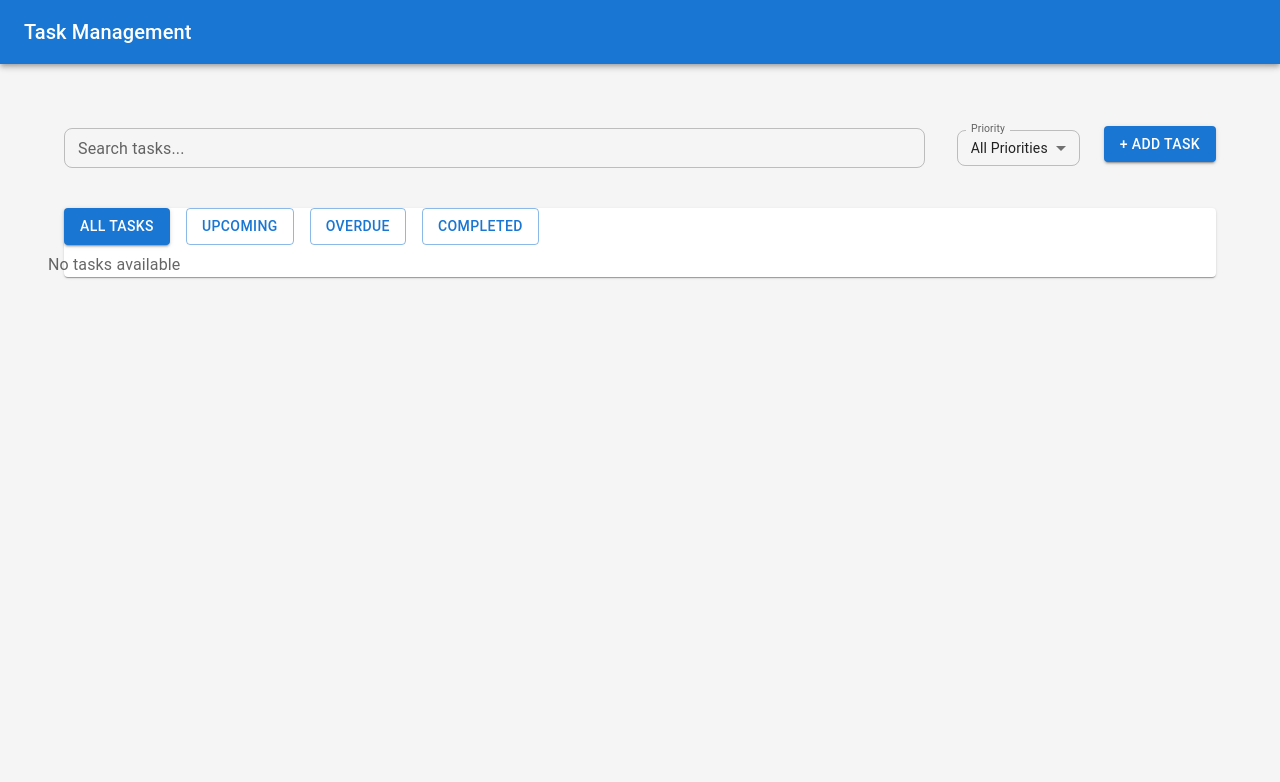
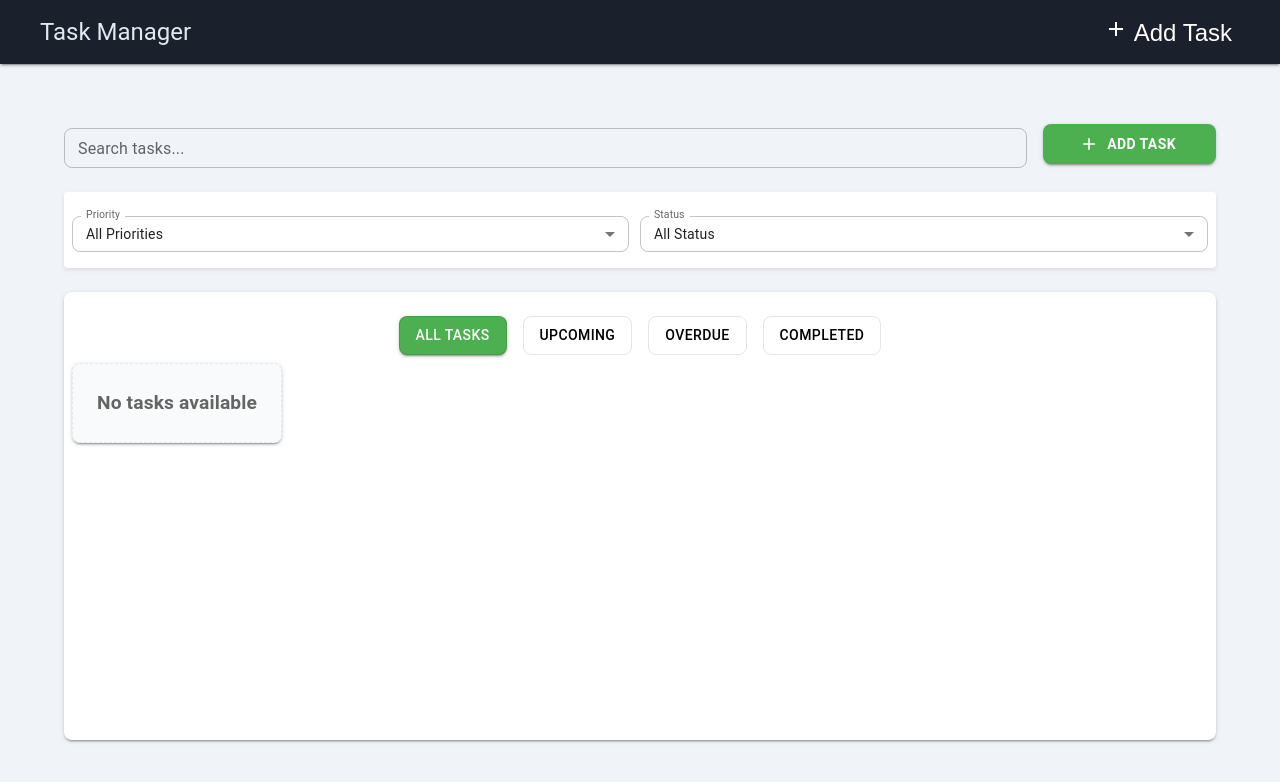
Before and after one commit to w3yogesh/EliteFit-ai-task, a React (Create React App) app: page / in a window 1280 px wide. Shown: the top 782 px of the page. Built offline with nearby package versions, Linux system fonts and the light colour scheme; the HTML template or start-up script is replaced by a standard one.

Commit message:
added multiple function and local host update for update delete and create tasks

```diff
--- a/src/App.js
+++ b/src/App.js
@@ -14,8 +14,10 @@ import {
   Drawer,
   IconButton,
   Modal,
+  Divider,
 } from "@mui/material";
 import FilterListIcon from "@mui/icons-material/FilterList";
+import AddIcon from "@mui/icons-material/Add";
 
 const App = () => {
   const [tasks, setTasks] = useState([]);
@@ -26,112 +28,129 @@ const App = () => {
   const [editingTask, setEditingTask] = useState(null);
   const [isFilterMenuOpen, setIsFilterMenuOpen] = useState(false);
 
-  // Load tasks from localStorage with error handling and debugging
   useEffect(() => {
     const storedTasks = localStorage.getItem("tasks");
-
     if (storedTasks) {
       try {
         const parsedTasks = JSON.parse(storedTasks);
-
-        if (Array.isArray(parsedTasks)) {
-          console.log("Loaded tasks from localStorage:", parsedTasks);
-          setTasks(parsedTasks);
-        } else {
-          console.error("Stored tasks are not in the correct format.");
-          setTasks([]);
-        }
+        setTasks(Array.isArray(parsedTasks) ? parsedTasks : []);
       } catch (error) {
         console.error("Failed to parse tasks from localStorage:", error);
         setTasks([]);
       }
-    } else {
-      console.log("No tasks found in localStorage");
-      setTasks([]);
     }
   }, []);
 
-  // Save tasks to localStorage whenever `tasks` state changes
   useEffect(() => {
     if (tasks.length > 0) {
       localStorage.setItem("tasks", JSON.stringify(tasks));
-      console.log("Saved tasks to localStorage:", tasks);
     }
   }, [tasks]);
 
   const addTask = (task) => {
     const newTask = { ...task, id: Date.now(), status: "Pending" };
-    console.log("Adding new task:", newTask);
-
-    setTasks((prevTasks) => [...prevTasks, newTask]);
+    console.log(newTask);
+    setTasks((prevTasks) => {
+      const updatedTasks = [...prevTasks, newTask];
+      localStorage.setItem("tasks", JSON.stringify(updatedTasks));
+      return updatedTasks;
+    });
     setShowForm(false);
   };
 
   const updateTask = (updatedTask) => {
-    console.log("Updating task:", updatedTask);
-
     setTasks((prevTasks) =>
       prevTasks.map((task) => (task.id === updatedTask.id ? updatedTask : task))
     );
+    setShowForm(false);
     setEditingTask(null);
-    setShowForm(false);
   };
 
   const deleteTask = (id) => {
-    console.log("Deleting task with id:", id);
-
-    setTasks((prevTasks) => {
-      const updatedTasks = prevTasks.filter((task) => task.id !== id);
+    const updatedTasks = tasks.filter((task) => task.id !== id);
+    setTasks(updatedTasks);
     localStorage.setItem("tasks", JSON.stringify(updatedTasks));
-      console.log("Updated tasks after deletion:", updatedTasks);
-      return updatedTasks;
-    });
   };
 
   return (
-    <Box sx={{ minHeight: "100vh", bgcolor: "grey.100" }}>
-      {/* Header Section */}
-      <AppBar position="static">
-        <Toolbar>
-          <Typography variant="h6" component="div" sx={{ flexGrow: 1 }}>
-            Task Management
+    <Box sx={{ minHeight: "100vh", bgcolor: "#f0f4f8" }}>
+      <AppBar position="sticky" sx={{ bgcolor: "#1A202C", boxShadow: 2 }}>
+        <Toolbar sx={{ maxWidth: "1200px", width: "100%", margin: "0 auto" }}>
+          <Typography variant="h5" sx={{ flexGrow: 1, color: "#E2E8F0" }}>
+            Task Manager
           </Typography>
+          <IconButton
+            color="inherit"
+            onClick={() => setShowForm(true)}
+            sx={{ display: { xs: "none", sm: "inline-block" } }}
+          >
+            <AddIcon /> Add Task
+          </IconButton>
         </Toolbar>
       </AppBar>
 
       <Container maxWidth="lg" sx={{ py: 6 }}>
-        {/* Controls Section */}
-        <Box sx={{ display: "flex", alignItems: "center", mb: 4 }}>
-          {/* Search Bar */}
-          <Box sx={{ flexGrow: 1 }}>
+        <Box
+          sx={{ display: "flex", alignItems: "center", mb: 2, width: "100%" }}
+        >
           <SearchBar
             searchQuery={searchQuery}
             setSearchQuery={setSearchQuery}
           />
+          <Button
+            variant="contained"
+            color="primary"
+            onClick={() => setShowForm(true)}
+            startIcon={<AddIcon />}
+            sx={{
+              fontWeight: 600,
+              bgcolor: "#4CAF50",
+              ":hover": { bgcolor: "#388E3C" },
+              padding: "8px 16px",
+              borderRadius: 2,
+              minWidth: "15%",
+              fontSize: "0.875rem",
+            }}
+          >
+            Add Task
+          </Button>
         </Box>
 
-          {/* Filter and Add Button */}
-          <Box sx={{ display: "flex", alignItems: "center", ml: 2 }}>
-            {/* Filter Button (Mobile) */}
-            <IconButton
-              onClick={() => setIsFilterMenuOpen(!isFilterMenuOpen)}
-              sx={{ display: { xs: "block", md: "none" } }}
+        <Box
+          sx={{
+            display: "flex",
+            justifyContent: "space-between",
+            mb: 3,
+            bgcolor: "#ffffff",
+            p: 1,
+            borderRadius: 1,
+            boxShadow: "0px 2px 4px rgba(0, 0, 0, 0.1)",
+            width: "auto",
+          }}
         >
-              <FilterListIcon />
-            </IconButton>
+          <PriorityFilter
+            priorityFilter={priorityFilter}
+            setPriorityFilter={setPriorityFilter}
+            sx={{ mr: 2 }}
+          />
+          <StatusFilter
+            statusFilter={statusFilter}
+            setStatusFilter={setStatusFilter}
+          />
+        </Box>
 
-            {/* Filter Options */}
         <Drawer
           anchor="right"
           open={isFilterMenuOpen}
           onClose={() => setIsFilterMenuOpen(false)}
           sx={{ display: { xs: "block", md: "none" } }}
         >
-              <Box p={2}>
+          <Box p={3} sx={{ width: 280 }}>
             <PriorityFilter
               priorityFilter={priorityFilter}
               setPriorityFilter={setPriorityFilter}
             />
+            <Divider sx={{ my: 2 }} />
             <StatusFilter
               statusFilter={statusFilter}
               setStatusFilter={setStatusFilter}
@@ -139,26 +158,6 @@ const App = () => {
           </Box>
         </Drawer>
 
-            <Box sx={{ display: { xs: "none", md: "flex" }, ml: 2 }}>
-              <PriorityFilter
-                priorityFilter={priorityFilter}
-                setPriorityFilter={setPriorityFilter}
-              />
-            </Box>
-
-            {/* Add Task Button */}
-            <Button
-              variant="contained"
-              color="primary"
-              onClick={() => setShowForm(true)}
-              sx={{ ml: 2 }}
-            >
-              + Add Task
-            </Button>
-          </Box>
-        </Box>
-
-        {/* Task Form Modal */}
         <Modal
           open={showForm}
           onClose={() => setShowForm(false)}
@@ -166,14 +165,17 @@ const App = () => {
             display: "flex",
             alignItems: "center",
             justifyContent: "center",
+            backdropFilter: "blur(3px)",
           }}
         >
           <Box
             sx={{
               bgcolor: "background.paper",
               p: 4,
-              borderRadius: 1,
-              boxShadow: 24,
+              borderRadius: 3,
+              boxShadow: 10,
+              width: "90%",
+              maxWidth: 600,
             }}
           >
             <TaskForm
@@ -181,24 +183,32 @@ const App = () => {
               addTask={addTask}
               updateTask={updateTask}
               editingTask={editingTask}
+              setEditingTask={setEditingTask}
               closeForm={() => setShowForm(false)}
             />
           </Box>
         </Modal>
 
-        {/* Task Dashboard */}
-        <Box sx={{ bgcolor: "white", borderRadius: 1, boxShadow: 1 }}>
+        <Box
+          sx={{
+            bgcolor: "#ffffff",
+            borderRadius: 2,
+            boxShadow: 2,
+            p: 3,
+            minHeight: "50vh",
+          }}
+        >
           <TaskDashboard
             tasks={tasks}
             searchQuery={searchQuery}
             priorityFilter={priorityFilter}
             statusFilter={statusFilter}
             deleteTask={deleteTask}
+            updateTask={updateTask}
             setEditingTask={(task) => {
               setEditingTask(task);
               setShowForm(true);
             }}
-            updateTask={updateTask}
           />
         </Box>
       </Container>
--- a/src/components/TaskDashboard.jsx
+++ b/src/components/TaskDashboard.jsx
@@ -1,118 +1,224 @@
-import React, { useState } from 'react';
-import { CheckCircle, Edit, Trash2 } from 'lucide-react';
-import { Typography, Grid, Card, CardContent, CardActions, Button, IconButton, Chip, Stack } from '@mui/material';
+import React, { useState } from "react";
+import { CheckCircle, Edit, Trash2 } from "lucide-react";
+import { Typography, Grid, IconButton, Box, Button, Stack } from "@mui/material";
+import { red, orange, green, grey } from "@mui/material/colors";
 
 const TaskDashboard = ({
   tasks,
   searchQuery,
   priorityFilter,
   deleteTask,
+  statusFilter,
   setEditingTask,
-  updateTask
+  updateTask,
 }) => {
-  const [taskFilter, setTaskFilter] = useState('All'); // State to manage filter selection
+  const [taskFilter, setTaskFilter] = useState("All");
   const today = new Date();
 
-  // Filter tasks by priority, search query, and selected filter (All, Upcoming, Overdue, Completed)
-  const filteredTasks = tasks.filter(task => {
-    const isPriorityMatch = priorityFilter === 'All' || task.priority === priorityFilter;
+  const filteredTasks = tasks.filter((task) => {
+    const isPriorityMatch = priorityFilter === "All" || task.priority === priorityFilter;
+    const isStatusMatch = statusFilter === "All" || task.status === statusFilter;
     const isSearchMatch = task.title.toLowerCase().includes(searchQuery.toLowerCase());
 
     const isFilterMatch = (filter) => {
       switch (filter) {
-        case 'Upcoming':
-          return new Date(task.dueDate) > today && task.status !== 'Completed';
-        case 'Overdue':
-          return new Date(task.dueDate) < today && task.status !== 'Completed';
-        case 'Completed':
-          return task.status === 'Completed';
+        case "Upcoming":
+          return new Date(task.dueDate) > today && task.status !== "Completed";
+        case "Overdue":
+          return new Date(task.dueDate) < today && task.status !== "Completed";
+        case "Completed":
+          return task.status === "Completed";
         default:
           return true;
       }
     };
 
-    return isPriorityMatch && isSearchMatch && isFilterMatch(taskFilter);
+    return isPriorityMatch && isSearchMatch && isStatusMatch && isFilterMatch(taskFilter);
   });
 
   const getPriorityColor = (priority) => {
-    const colors = {
-      High: 'error',
-      Medium: 'warning',
-      Low: 'success'
-    };
-    return colors[priority] || 'default';
-  };
-
-  const getStatusColor = (status) => {
-    const colors = {
-      Pending: 'warning',
-      'In Progress': 'primary',
-      Completed: 'success'
-    };
-    return colors[status] || 'default';
+    const colors = { High: red[500], Medium: orange[500], Low: green[500] };
+    return colors[priority] || grey[500];
   };
 
   const handleToggleComplete = (task) => {
-    const updatedTask = {
-      ...task,
-      status: task.status === 'Completed' ? 'Pending' : 'Completed'
-    };
+    const updatedTask = { ...task, status: task.status === "Completed" ? "Pending" : "Completed" };
     updateTask(updatedTask);
   };
 
-  const renderTaskCards = (tasks) => (
-    tasks.map(task => (
-      <Grid item xs={12} sm={6} md={4} key={task.id}>
-        <Card variant="outlined" sx={{ borderColor: task.status === 'Completed' ? 'success.main' : 'grey.300' }}>
-          <CardContent>
-            <Grid container justifyContent="space-between" alignItems="center" mb={2}>
-              <Typography variant="h6" color={task.status === 'Completed' ? 'text.secondary' : 'text.primary'} sx={{ textDecoration: task.status === 'Completed' ? 'line-through' : 'none' }}>
+  const renderTaskList = (tasks) =>
+    tasks.map((task) => (
+      <Box
+        key={task.id}
+        sx={{
+          display: "flex",
+          alignItems: "center",
+          justifyContent: "space-between",
+          padding: 2,
+          borderRadius: 2,
+          bgcolor: task.status === "Completed" ? grey[200] : "white",
+          boxShadow: 1,
+          mb: 2,
+          width: "100%",
+          "&:hover": { bgcolor: grey[100], cursor: "pointer" },
+        }}
+      >
+        <Box sx={{ flexGrow: 1, width: "100%" }}>
+          <Typography
+            variant="h6"
+            sx={{
+              fontWeight: "bold",
+              textDecoration: task.status === "Completed" ? "line-through" : "none",
+              color: task.status === "Completed" ? "text.secondary" : "text.primary",
+            }}
+          >
             {task.title}
           </Typography>
-              <IconButton onClick={() => handleToggleComplete(task)} color={task.status === 'Completed' ? 'success' : 'default'}>
+          <Typography variant="body2" color="text.secondary" sx={{ mb: 1 }}>
+            {task.description}
+          </Typography>
+          <Box sx={{ display: "flex", alignItems: "center" }}>
+            <Typography variant="body2" color="text.secondary" sx={{ mr: 1 }}>
+              Due: {task.dueDate}
+            </Typography>
+            <Box
+              sx={{
+                width: "12px",
+                height: "12px",
+                borderRadius: "50%",
+                bgcolor: getPriorityColor(task.priority),
+                mr: 1,
+              }}
+            />
+            <Typography variant="body2" color="text.secondary">
+              {task.priority} | {task.status}
+            </Typography>
+          </Box>
+        </Box>
+
+        <Box sx={{ display: "flex", justifyContent: "flex-end", alignItems: "center" }}>
+          <IconButton
+            color={task.status === "Completed" ? "success" : "default"}
+            onClick={() => handleToggleComplete(task)}
+          >
             <CheckCircle />
           </IconButton>
-            </Grid>
-            <Typography variant="body2" color="text.secondary" mb={2}>
-              {task.description}
-            </Typography>
-            <div>
-              <Chip label={task.priority} color={getPriorityColor(task.priority)} size="small" sx={{ mr: 1 }} />
-              <Chip label={task.status} color={getStatusColor(task.status)} size="small" />
-            </div>
-          </CardContent>
-          <CardActions>
-            <IconButton onClick={() => setEditingTask(task)} color="default">
+          <IconButton onClick={() => setEditingTask(task)} color="primary">
             <Edit />
           </IconButton>
           <IconButton onClick={() => deleteTask(task.id)} color="error">
             <Trash2 />
           </IconButton>
-          </CardActions>
-        </Card>
-      </Grid>
-    ))
-  );
+        </Box>
+      </Box>
+    ));
 
   return (
     <div>
-      <Stack direction="row" spacing={2} mb={3}>
-        <Button variant={taskFilter === 'All' ? 'contained' : 'outlined'} onClick={() => setTaskFilter('All')}>
+      <Stack direction="row" spacing={2} mb={3} justifyContent="center">
+        <Button
+          variant={taskFilter === "All" ? "contained" : "outlined"}
+          onClick={() => setTaskFilter("All")}
+          sx={{
+            fontWeight: 500,
+            padding: "6px 16px",
+            borderRadius: 2,
+            border: "1px solid rgba(0, 0, 0, 0.1)",
+            backgroundColor: taskFilter === "All" ? "#4CAF50" : "transparent",
+            color: taskFilter === "All" ? "#fff" : "inherit",
+            "&:hover": {
+              bgcolor: taskFilter === "All" ? "#388E3C" : "rgba(33, 150, 243, 0.08)",
+              borderColor: taskFilter === "All" ? "#388E3C" : "rgba(33, 150, 243, 0.5)",
+            },
+          }}
+        >
           All Tasks
         </Button>
-        <Button variant={taskFilter === 'Upcoming' ? 'contained' : 'outlined'} onClick={() => setTaskFilter('Upcoming')}>
+        <Button
+          variant={taskFilter === "Upcoming" ? "contained" : "outlined"}
+          onClick={() => setTaskFilter("Upcoming")}
+          sx={{
+            fontWeight: 500,
+            padding: "6px 16px",
+            borderRadius: 2,
+            border: "1px solid rgba(0, 0, 0, 0.1)",
+            backgroundColor: taskFilter === "Upcoming" ? "#FF9800" : "transparent",
+            color: taskFilter === "Upcoming" ? "#fff" : "inherit",
+            "&:hover": {
+              bgcolor: taskFilter === "Upcoming" ? "#F57C00" : "rgba(33, 150, 243, 0.08)",
+              borderColor: taskFilter === "Upcoming" ? "#F57C00" : "rgba(33, 150, 243, 0.5)",
+            },
+          }}
+        >
           Upcoming
         </Button>
-        <Button variant={taskFilter === 'Overdue' ? 'contained' : 'outlined'} onClick={() => setTaskFilter('Overdue')}>
+        <Button
+          variant={taskFilter === "Overdue" ? "contained" : "outlined"}
+          onClick={() => setTaskFilter("Overdue")}
+          sx={{
+            fontWeight: 500,
+            padding: "6px 16px",
+            borderRadius: 2,
+            border: "1px solid rgba(0, 0, 0, 0.1)",
+            backgroundColor: taskFilter === "Overdue" ? "#F44336" : "transparent",
+            color: taskFilter === "Overdue" ? "#fff" : "inherit",
+            "&:hover": {
+              bgcolor: taskFilter === "Overdue" ? "#D32F2F" : "rgba(244, 67, 54, 0.08)",
+              borderColor: taskFilter === "Overdue" ? "#D32F2F" : "rgba(244, 67, 54, 0.5)",
+            },
+          }}
+        >
           Overdue
         </Button>
-        <Button variant={taskFilter === 'Completed' ? 'contained' : 'outlined'} onClick={() => setTaskFilter('Completed')}>
+        <Button
+          variant={taskFilter === "Completed" ? "contained" : "outlined"}
+          onClick={() => setTaskFilter("Completed")}
+          sx={{
+            fontWeight: 500,
+            padding: "6px 16px",
+            borderRadius: 2,
+            border: "1px solid rgba(0, 0, 0, 0.1)",
+            backgroundColor: taskFilter === "Completed" ? "#4CAF50" : "transparent",
+            color: taskFilter === "Completed" ? "#fff" : "inherit",
+            "&:hover": {
+              bgcolor: taskFilter === "Completed" ? "#388E3C" : "rgba(76, 175, 80, 0.08)",
+              borderColor: taskFilter === "Completed" ? "#388E3C" : "rgba(76, 175, 80, 0.5)",
+            },
+          }}
+        >
           Completed
         </Button>
       </Stack>
 
       <Grid container spacing={2}>
-        {filteredTasks.length > 0 ? renderTaskCards(filteredTasks) : <Typography color="text.secondary">No tasks available</Typography>}
+        {filteredTasks.length > 0 ? (
+          renderTaskList(filteredTasks)
+        ) : (
+          <Box
+            sx={{
+              display: "flex",
+              justifyContent: "center",
+              alignItems: "center",
+              padding: 3,
+              bgcolor: "#f9fafb",
+              borderRadius: 2,
+              boxShadow: 2,
+              border: "1px dashed #e2e8f0",
+              textAlign: "center",
+            }}
+          >
+            <Typography
+              variant="h6"
+              color="text.secondary"
+              sx={{
+                fontWeight: 600,
+                fontSize: "1.2rem",
+              }}
+            >
+              No tasks available
+            </Typography>
+          </Box>
+        )}
       </Grid>
     </div>
   );
```
Lines whose indentation alone changed are shown as unchanged.
